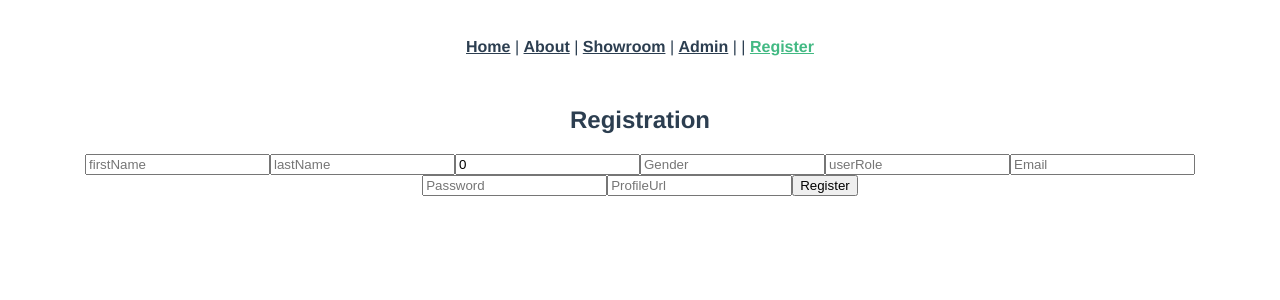
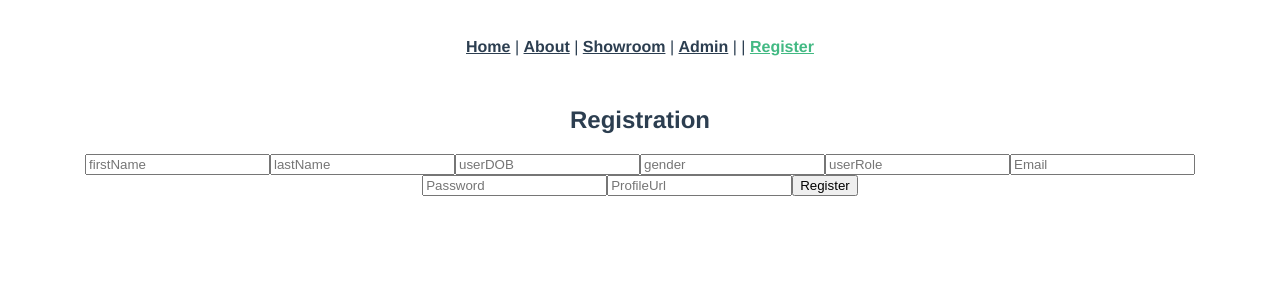
Before and after one commit to azinisikhona/Capstone-project, a Vue app in the folder frontend/: page /register in a window 1280 px wide. Shown: the top 300 px of the page. Built offline with nearby package versions, Linux system fonts and the light colour scheme.

Commit message:
registered successfully

```diff
--- a/frontend/src/components/RegistrationComp.vue
+++ b/frontend/src/components/RegistrationComp.vue
@@ -4,8 +4,8 @@
     <form @submit.prevent="addUser">
       <input v-model="newUser.firstName" type="text" placeholder="firstName" required>
       <input v-model="newUser.lastName" type="taxt" placeholder="lastName" required>
-      <input v-model="newUser.userAge" type="number" placeholder="userAge" required>
-      <input v-model="newUser.gender" type="text" placeholder="Gender" required>
+      <input v-model="newUser.userDOB" type="text" placeholder="userDOB" required>
+      <input v-model="newUser.gender" type="text" placeholder="gender" required>
       <input v-model="newUser.userRole" type="text" placeholder="userRole" required>
       <input v-model="newUser.emailAdd" type="text" placeholder="Email" required />
       <input v-model="newUser.userPass" type="password" placeholder="Password" required />
@@ -22,7 +22,7 @@ export default {
       newUser: {
         firstName: '',
         lastName: '',
-        userAge: 0,
+        userDOB: '',
         gender: '',
         userRole: '',
         emailAdd: '',
@@ -38,7 +38,7 @@ export default {
         this.newUser = {
             firstName: '',
             lastName: '',
-            userAge: 0,
+            userDOB: '',
             gender: '',
             userRole: '',
             emailAdd: '',
```
